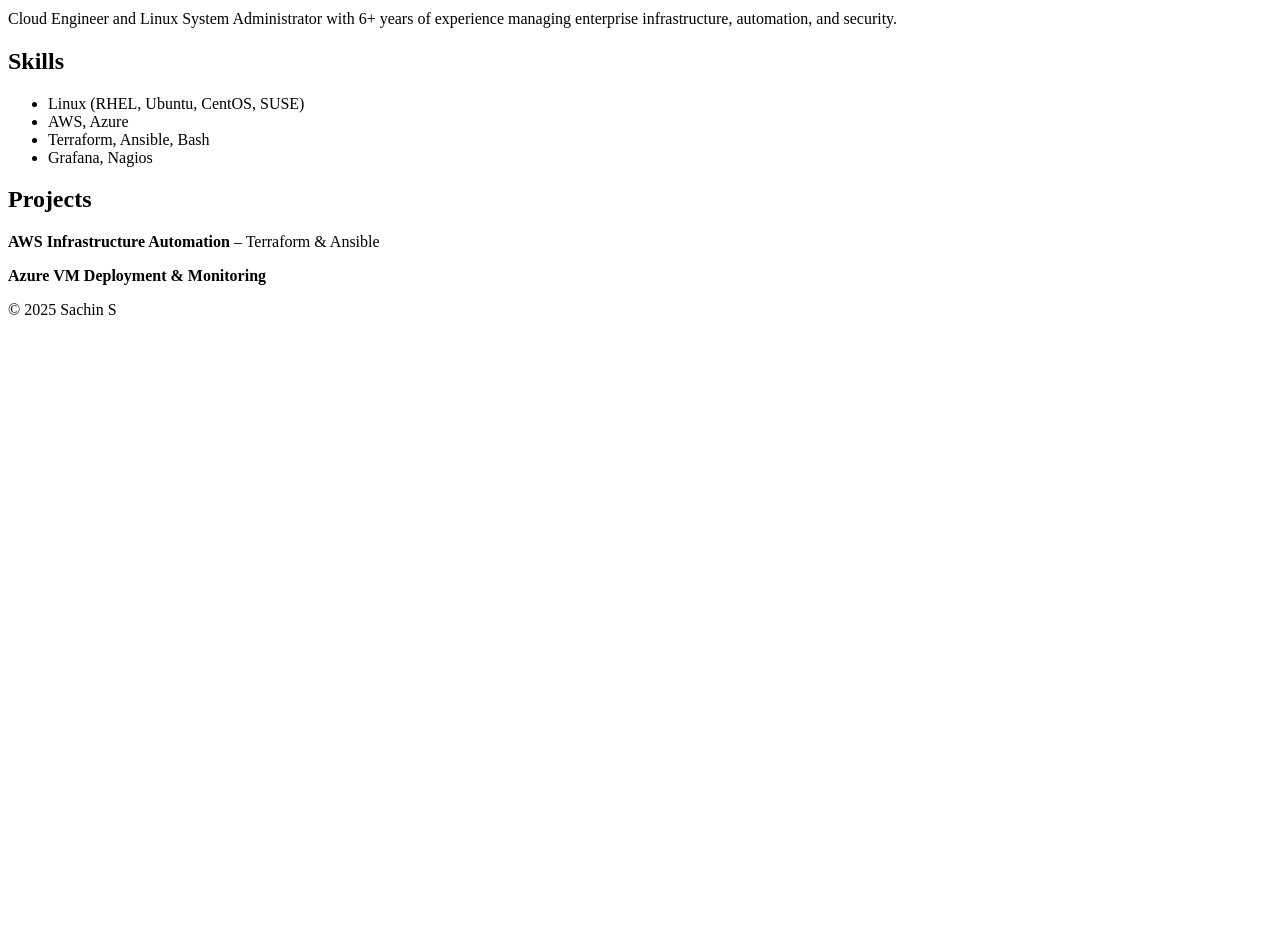
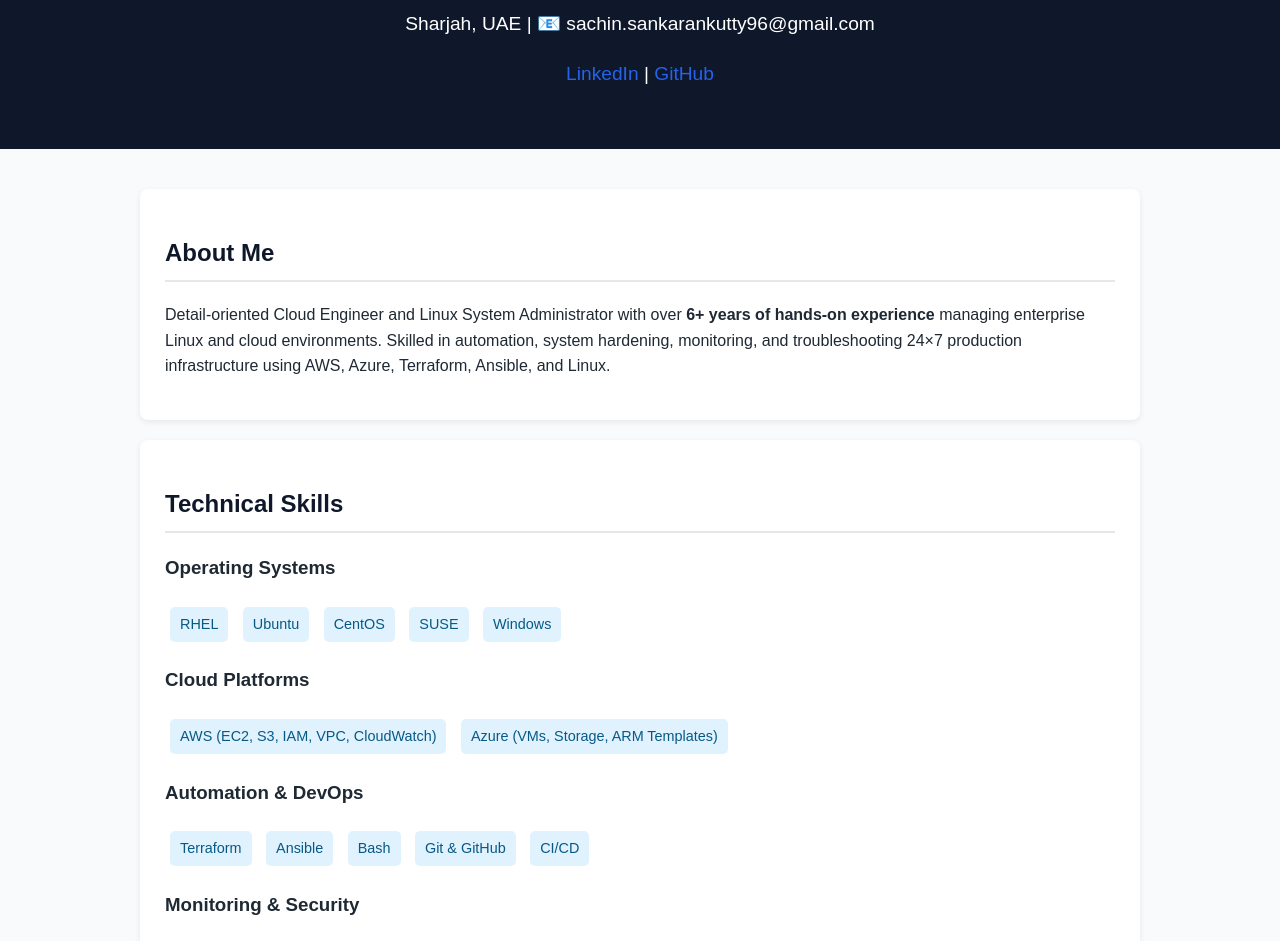
Before and after one commit to Sachin-Sankarankutty/sachin-portfolio, a plain HTML site: page index.html in a window 1280 px wide. Shown: the part 155-1096 px from the top of the page. Before the commit the page ends 800 px from the top, so only its background shows below. Drawn offline with Linux system fonts and the light colour scheme.

Commit message:
Update index.html

```diff
--- a/index.html
+++ b/index.html
@@ -2,42 +2,229 @@
 <html lang="en">
 <head>
   <meta charset="UTF-8">
-  <title>Sachin S | Cloud Engineer</title>
-  <link rel="stylesheet" href="css/style.css">
+  <meta name="viewport" content="width=device-width, initial-scale=1.0">
+  <title>Sachin S | Cloud Engineer & Linux System Administrator</title>
+
+  <style>
+    body {
+      font-family: Arial, Helvetica, sans-serif;
+      background-color: #f8fafc;
+      color: #1f2933;
+      margin: 0;
+      padding: 0;
+      line-height: 1.6;
+    }
+
+    .container {
+      max-width: 1000px;
+      margin: auto;
+      padding: 20px;
+    }
+
+    header {
+      background: #0f172a;
+      color: #ffffff;
+      padding: 40px 20px;
+      text-align: center;
+    }
+
+    header h1 {
+      margin: 0;
+      font-size: 2.5em;
+    }
+
+    header p {
+      font-size: 1.2em;
+      margin-top: 10px;
+    }
+
+    section {
+      background: #ffffff;
+      margin: 20px 0;
+      padding: 25px;
+      border-radius: 8px;
+      box-shadow: 0 2px 6px rgba(0,0,0,0.08);
+    }
+
+    h2 {
+      color: #0f172a;
+      border-bottom: 2px solid #e5e7eb;
+      padding-bottom: 8px;
+    }
+
+    ul {
+      padding-left: 20px;
+    }
+
+    li {
+      margin-bottom: 8px;
+    }
+
+    .tag {
+      display: inline-block;
+      background: #e0f2fe;
+      color: #075985;
+      padding: 6px 10px;
+      margin: 5px;
+      border-radius: 5px;
+      font-size: 0.9em;
+    }
+
+    footer {
+      text-align: center;
+      padding: 20px;
+      background: #0f172a;
+      color: #ffffff;
+      margin-top: 30px;
+    }
+
+    a {
+      color: #2563eb;
+      text-decoration: none;
+    }
+
+    a:hover {
+      text-decoration: underline;
+    }
+  </style>
 </head>
+
 <body>
 
 <header>
   <h1>Sachin S</h1>
   <p>Cloud Engineer | Linux System Administrator</p>
+  <p>Sharjah, UAE | 📧 sachin.sankarankutty96@gmail.com</p>
+  <p>
+    <a href="https://www.linkedin.com/in/sachin-sankarankutty" target="_blank">LinkedIn</a> |
+    <a href="https://github.com/" target="_blank">GitHub</a>
+  </p>
 </header>
 
+<div class="container">
+
+  <!-- ABOUT -->
   <section>
     <h2>About Me</h2>
     <p>
-    Cloud Engineer and Linux System Administrator with 6+ years of experience
-    managing enterprise infrastructure, automation, and security.
+      Detail-oriented Cloud Engineer and Linux System Administrator with over
+      <strong>6+ years of hands-on experience</strong> managing enterprise Linux
+      and cloud environments. Skilled in automation, system hardening, monitoring,
+      and troubleshooting 24×7 production infrastructure using AWS, Azure,
+      Terraform, Ansible, and Linux.
     </p>
   </section>
 
+  <!-- SKILLS -->
   <section>
-  <h2>Skills</h2>
+    <h2>Technical Skills</h2>
+
+    <h3>Operating Systems</h3>
+    <span class="tag">RHEL</span>
+    <span class="tag">Ubuntu</span>
+    <span class="tag">CentOS</span>
+    <span class="tag">SUSE</span>
+    <span class="tag">Windows</span>
+
+    <h3>Cloud Platforms</h3>
+    <span class="tag">AWS (EC2, S3, IAM, VPC, CloudWatch)</span>
+    <span class="tag">Azure (VMs, Storage, ARM Templates)</span>
+
+    <h3>Automation & DevOps</h3>
+    <span class="tag">Terraform</span>
+    <span class="tag">Ansible</span>
+    <span class="tag">Bash</span>
+    <span class="tag">Git & GitHub</span>
+    <span class="tag">CI/CD</span>
+
+    <h3>Monitoring & Security</h3>
+    <span class="tag">Grafana</span>
+    <span class="tag">Nagios</span>
+    <span class="tag">CloudWatch</span>
+    <span class="tag">Splunk</span>
+    <span class="tag">SentinelOne</span>
+    <span class="tag">Wazuh</span>
+    <span class="tag">Rapid7</span>
+  </section>
+
+  <!-- EXPERIENCE -->
+  <section>
+    <h2>Professional Experience</h2>
+
+    <h3>IT Analyst – Tata Consultancy Services (Sep 2024 – Present)</h3>
     <ul>
-    <li>Linux (RHEL, Ubuntu, CentOS, SUSE)</li>
-    <li>AWS, Azure</li>
-    <li>Terraform, Ansible, Bash</li>
-    <li>Grafana, Nagios</li>
+      <li>Installed, configured, and managed Linux servers (RHEL, CentOS, Ubuntu, SUSE).</li>
+      <li>Automated provisioning, patching, and configuration using Ansible and Bash.</li>
+      <li>Managed AWS and Azure Linux VMs with secure IAM, networking, and storage.</li>
+      <li>Participated in CAB meetings, reducing post-deployment incidents by 20%.</li>
+    </ul>
+
+    <h3>Sr. Systems Engineer – VIPoint Solutions (Jan 2021 – Aug 2024)</h3>
+    <ul>
+      <li>Provided 24×7 Linux infrastructure support across multiple environments.</li>
+      <li>Designed automated backup and restore scripts improving recovery time.</li>
+      <li>Reduced malware and intrusion incidents by 30%.</li>
+      <li>Managed hosting, cPanel/WHM servers, and client SLAs.</li>
+    </ul>
+
+    <h3>Linux Server Administrator – Poornam Info Vision (Jan 2019 – Dec 2020)</h3>
+    <ul>
+      <li>Migrated 500+ client websites and domains with minimal downtime.</li>
+      <li>Troubleshot DNS, FTP, email, spoofing, and spam issues.</li>
+      <li>Configured CSF and IPTables for enhanced security.</li>
     </ul>
   </section>
 
+  <!-- PROJECTS -->
   <section>
-  <h2>Projects</h2>
-  <p><strong>AWS Infrastructure Automation</strong> – Terraform & Ansible</p>
-  <p><strong>Azure VM Deployment & Monitoring</strong></p>
+    <h2>Key Projects</h2>
+
+    <h3>AWS Infrastructure Automation</h3>
+    <p>
+      Designed AWS infrastructure using Terraform modules and automated
+      configuration using Ansible, reducing deployment effort by <strong>70%</strong>.
+    </p>
+
+    <h3>Azure VM Deployment & Monitoring</h3>
+    <p>
+      Built ARM templates for Azure VM provisioning and integrated Azure Monitor
+      with Grafana dashboards, improving incident response by <strong>25%</strong>.
+    </p>
+
+    <h3>Cloud Cost Optimization & Backup Strategy</h3>
+    <p>
+      Implemented S3 lifecycle policies and automated EBS snapshots,
+      reducing storage costs by <strong>18%</strong>.
+    </p>
+
+    <h3>Linux Server Security & Monitoring</h3>
+    <p>
+      Automated deployment of Splunk, SentinelOne, and Rapid7 using Ansible,
+      improving security compliance and visibility.
+    </p>
   </section>
 
+  <!-- CERTIFICATIONS -->
+  <section>
+    <h2>Certifications</h2>
+    <ul>
+      <li>AWS Certified Solutions Architect – Associate</li>
+    </ul>
+  </section>
+
+  <!-- EDUCATION -->
+  <section>
+    <h2>Education</h2>
+    <p>
+      <strong>B.Tech in Electronics & Communication Engineering</strong><br>
+      Calicut University (2014 – 2018)
+    </p>
+  </section>
+
+</div>
+
 <footer>
-  <p>© 2025 Sachin S</p>
+  <p>© 2025 Sachin S | Cloud Engineer & Linux System Administrator</p>
 </footer>
 
 </body>
```
Lines whose indentation alone changed are shown as unchanged.
